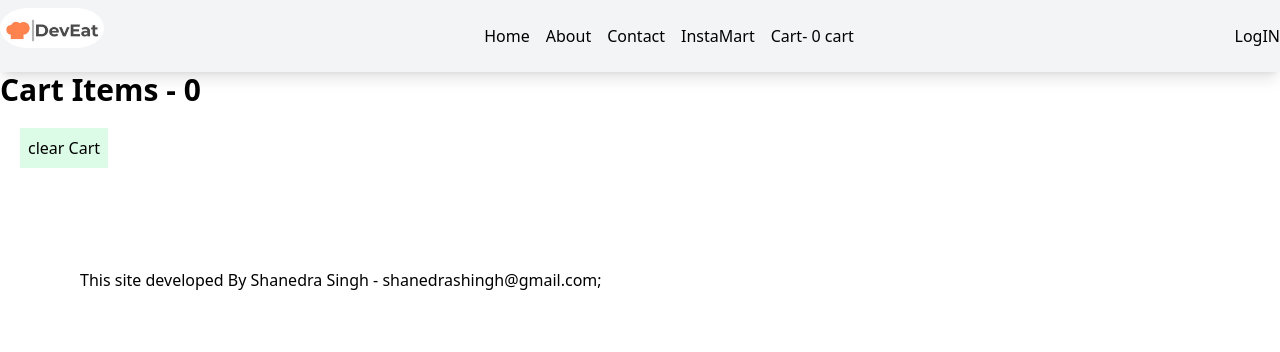
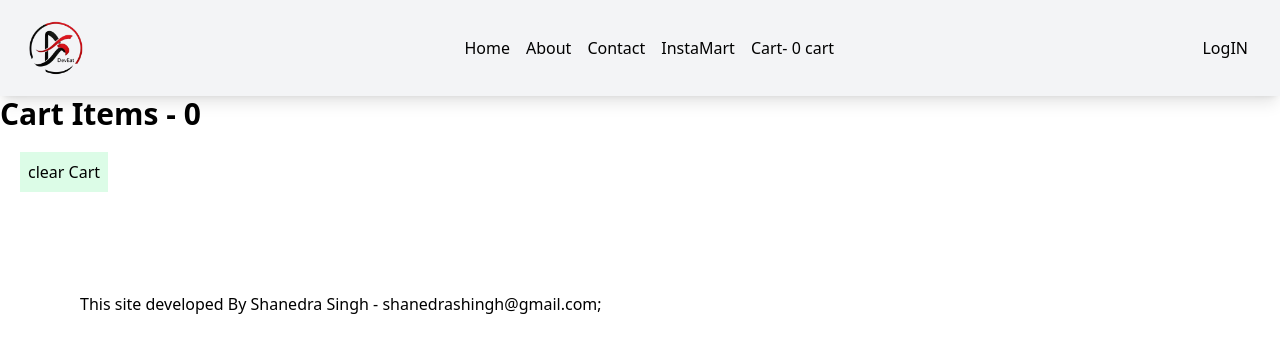
Before and after one commit to shanedrasingh05/DevEat, a React (Vite) app: page /cart in a window 1280 px wide. Shown: the top 352 px of the page. Built offline with nearby package versions, Linux system fonts and the light colour scheme.

Commit message:
add file

```diff
--- a/index.css
+++ b/index.css
@@ -2,6 +2,13 @@
 @tailwind components;
 @tailwind utilities;
 
+.card-item{
+        -webkit-line-clamp: 1;
+            letter-spacing: -.3px;
+            -webkit-box-orient: vertical;
+            display: -webkit-box;
+            overflow: hidden;
+}
 /*
 Normal native css
 scss
--- a/src/components/Body.js
+++ b/src/components/Body.js
@@ -12,7 +12,7 @@ const Body = () => {
   const [allRestaurants, setAllRestaurants] = useState([]);
   const [filteredRestaurants, setfilteredRestaurants] = useState([]);
   const [searchText, setSearchText] = useState(""); // returns, function to update variable
-  // console.log(restaurants)
+  console.log(filteredRestaurants);
 
   const {user, setUser} = useContext(userContext);
 
--- a/src/components/Footer.js
+++ b/src/components/Footer.js
@@ -4,9 +4,11 @@ const Footer = () => {
   const { user } = useContext(userContext);
 
   return (
-    <h4 className="p-10 m-10">
-      This site developed By {user.name} - {user.email};
-    </h4>
+    <div>
+      <h4 className="p-10 m-10 ">
+        This site developed By {user.name} - {user.email};
+      </h4>
+    </div>
   );
 };
 
--- a/src/components/Header.js
+++ b/src/components/Header.js
@@ -1,5 +1,5 @@
 import { useState, useContext } from "react";
-import logo from "../assest/new.png";
+import logo from "../assest/logo.png";
 import { Link } from "react-router-dom";
 import userContext from "../utils/userContext";
 import { useSelector } from "react-redux";
@@ -7,7 +7,7 @@ import store from "../utils/store";
 
 const Title = () => (
   <a href="/">
-    <img className="h-14 py-2 rounded-full ..." alt="logo" src={logo} />
+    <img className="h-20 sm:h-24 py-2 rounded-full" alt="logo" src={logo} />
   </a>
 );
 
@@ -20,15 +20,11 @@ const Header = () => {
 
   const { user } = useContext(userContext);
 
-  const cartItems = useSelector(store => store.cart.items);
+  const cartItems = useSelector((store) => store.cart.items);
   console.log(cartItems);
 
-
-
-
-
   return (
-    <div className="flex justify-between bg-gray-100 shadow-lg ">
+    <div className="flex justify-between items-center bg-gray-100 shadow-lg pl-4 pr-8">
       <Title />
       <div className="nav-items">
         <ul className="flex py-6 ">
--- a/src/components/RestrauntCard.js
+++ b/src/components/RestrauntCard.js
@@ -6,25 +6,23 @@ const RestrauntCard = ({
   name,
   cuisines,
   cloudinaryImageId,
-  lastMileTravelString,
+  avgRatingString,
+  sla,
 }) => {
-  // console.log(restaurant);
-
-
-
   const { user } = useContext(userContext);
 
   return (
     <div className="w-56 p-2 m-2 shadow-lg bg-gray-100 ">
       <img src={IMG_CDN_URL + cloudinaryImageId} />
 
-      <h2 className="font-bold text-xl">{name}</h2>
+      <h2 className="font-bold text-xl card-item">{name}</h2>
 
-      <h3>{cuisines.join(",")}</h3>
-      <h4>{lastMileTravelString}</h4>
+      <h3 className="card-item">{cuisines.join(",")}</h3>
+      <h4>{sla?.lastMileTravelString}</h4>
+      <h4>{sla?.slaString}</h4>
+      <h4>{avgRatingString}</h4>
 
       {/* <h5 className="font-bold">{user.name} - {user.email} </h5> */}
-
     </div>
   );
 };
```
Also changed, not shown: src/assest/logo.png (renamed from src/assest/logo02.png).
